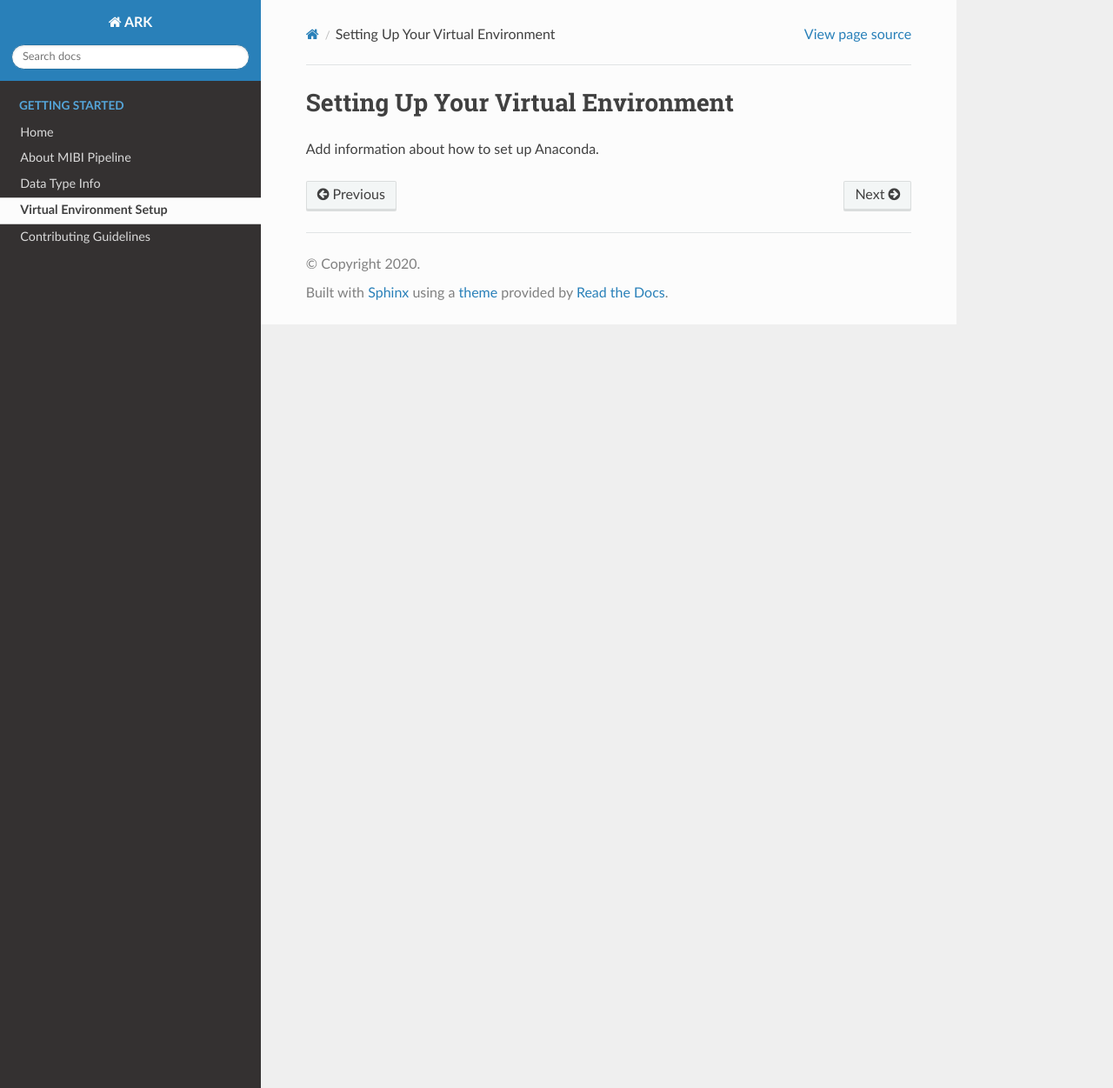
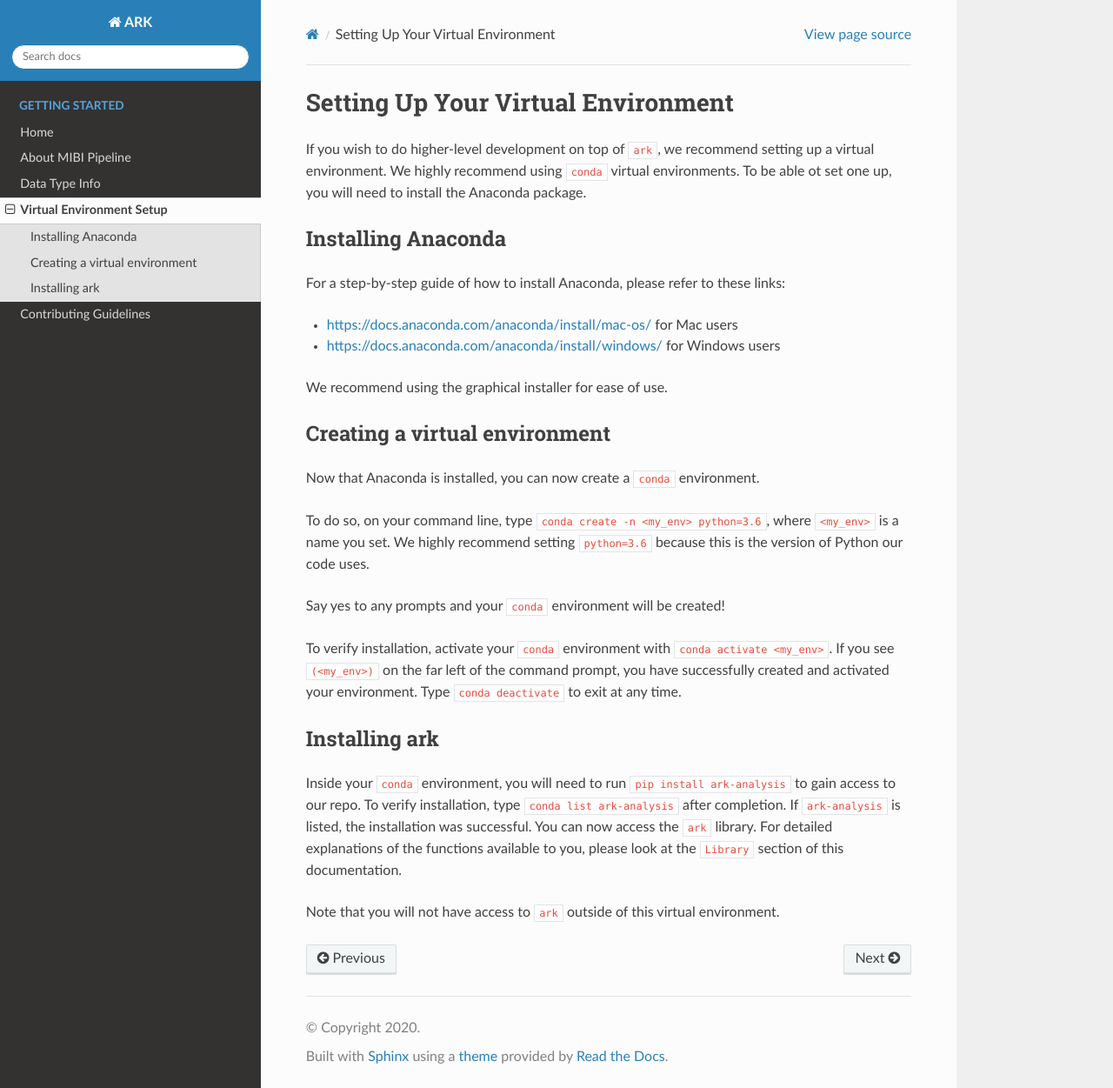
Before and after one commit to angelolab/ark-analysis, a Sphinx documentation site: the page built from docs/_rtd/virtualenv.md, in a window 1280 px wide and 1251 px high. Shown: the whole window at 87% size. Built offline with Sphinx 7.4.7 and the Read the Docs theme 2.0.0, drawn with Linux system fonts in a browser that asks for light colours; pages that are not in the unit, such as notebooks, are missing from menus.

Commit message:
Add documentation for virtual environment creation

```diff
--- a/docs/_rtd/virtualenv.md
+++ b/docs/_rtd/virtualenv.md
@@ -1,3 +1,27 @@
 ## Setting Up Your Virtual Environment
 
-Add information about how to set up Anaconda.
+If you wish to do higher-level development on top of `ark`, we recommend setting up a virtual environment. We highly recommend using `conda` virtual environments. To be able ot set one up, you will need to install the Anaconda package.
+
+### Installing Anaconda
+
+For a step-by-step guide of how to install Anaconda, please refer to these links:
+* https://docs.anaconda.com/anaconda/install/mac-os/ for Mac users
+* https://docs.anaconda.com/anaconda/install/windows/ for Windows users
+
+We recommend using the graphical installer for ease of use.
+
+### Creating a virtual environment
+
+Now that Anaconda is installed, you can now create a `conda` environment.
+
+To do so, on your command line, type `conda create -n <my_env> python=3.6`, where `<my_env>` is a name you set. We highly recommend setting `python=3.6` because this is the version of Python our code uses.
+
+Say yes to any prompts and your `conda` environment will be created!
+
+To verify installation, activate your `conda` environment with `conda activate <my_env>`. If you see `(<my_env>)` on the far left of the command prompt, you have successfully created and activated your environment. Type `conda deactivate` to exit at any time.
+
+### Installing ark
+
+Inside your `conda` environment, you will need to run `pip install ark-analysis` to gain access to our repo. To verify installation, type `conda list ark-analysis` after completion. If `ark-analysis` is listed, the installation was successful. You can now access the `ark` library. For detailed explanations of the functions available to you, please look at the `Library` section of this documentation.
+
+Note that you will not have access to `ark` outside of this virtual environment.
```
